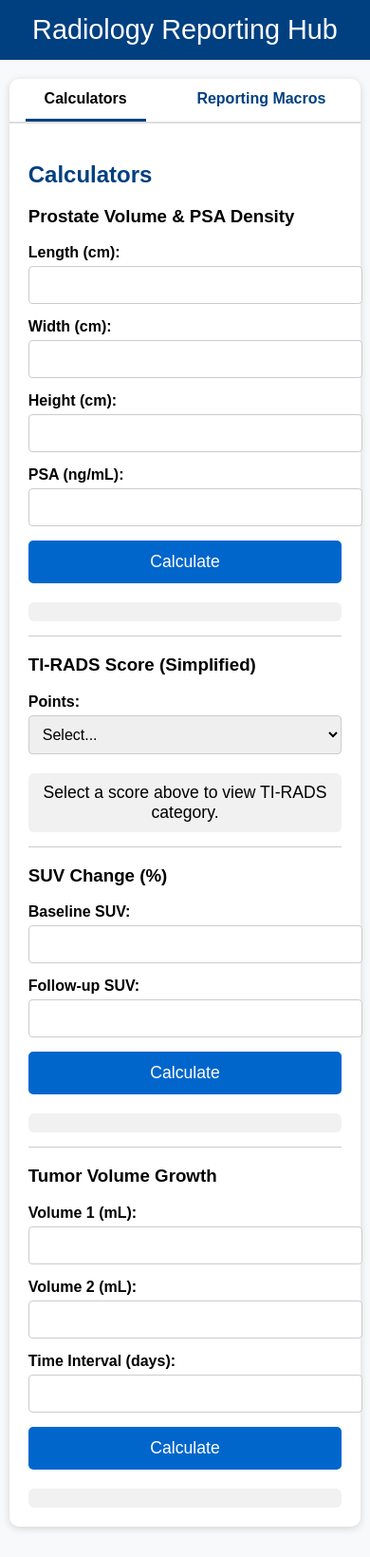
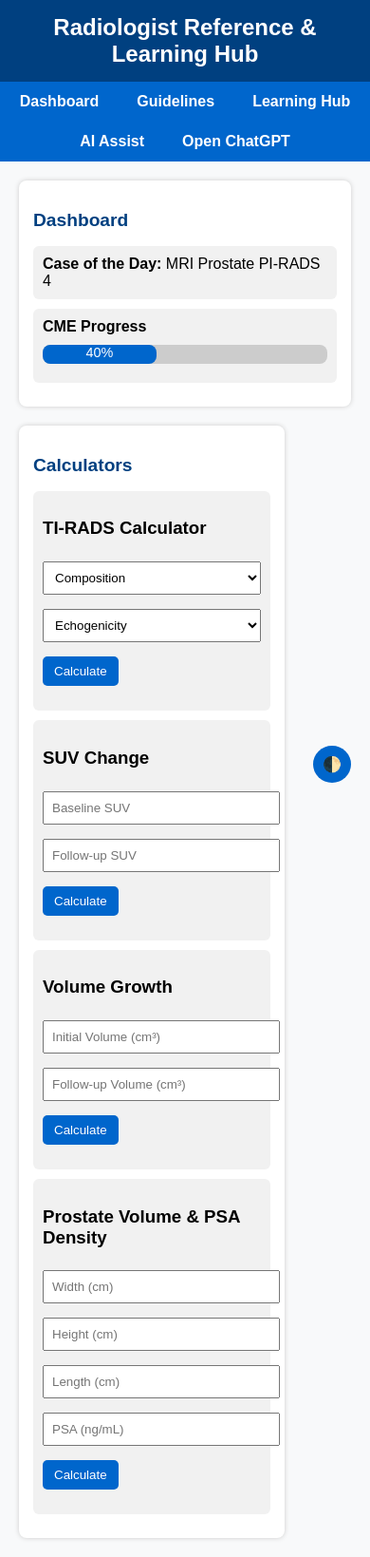
Before and after one commit to spr60610/Radiology-Hub, a plain HTML site: page index.html in a window 390 px wide. Shown: the whole page at 95% size. Drawn offline with Linux system fonts and the light colour scheme.

Commit message:
Update index.html

```diff
--- a/index.html
+++ b/index.html
@@ -3,285 +3,288 @@
 <head>
 <meta charset="UTF-8">
 <meta name="viewport" content="width=device-width, initial-scale=1.0">
-<title>Radiology Hub</title>
+<title>Radiologist Reference & Learning Hub</title>
 <style>
+    :root {
+        --bg-color: #f8f9fa;
+        --text-color: #000;
+        --card-bg: #fff;
+        --primary-color: #004080;
+        --secondary-color: #0066cc;
+    }
+    body.dark-mode {
+        --bg-color: #121212;
+        --text-color: #f0f0f0;
+        --card-bg: #1f1f1f;
+    }
     body {
         font-family: Arial, sans-serif;
-        background-color: #f8f9fa;
         margin: 0;
-        padding: 0;
+        background-color: var(--bg-color);
+        color: var(--text-color);
     }
     header {
-        background-color: #004080;
-        color: #fff;
+        background: var(--primary-color);
+        color: white;
+        padding: 15px;
         text-align: center;
-        padding: 15px;
-        font-size: 1.8em;
-    }
-    .tab-container {
-        width: 95%;
-        max-width: 1000px;
-        margin: 20px auto;
-        background: #fff;
-        border-radius: 10px;
-        box-shadow: 0 2px 8px rgba(0,0,0,0.15);
-    }
-    .tabs {
-        display: flex;
-        flex-wrap: wrap;
-        border-bottom: 2px solid #ddd;
-        justify-content: space-around;
-    }
-    .tab {
-        padding: 12px 20px;
-        cursor: pointer;
-        font-weight: bold;
-        color: #004080;
-        text-align: center;
-    }
-    .tab.active {
-        border-bottom: 3px solid #004080;
-        color: #000;
-    }
-    .tab-content {
-        display: none;
-        padding: 20px;
-    }
-    .tab-content.active {
-        display: block;
-    }
-    h2 {
-        color: #004080;
-        margin-bottom: 15px;
-    }
-    .form-group {
-        margin-bottom: 15px;
-    }
-    label {
-        display: block;
-        margin-bottom: 5px;
+        font-size: 1.5rem;
         font-weight: bold;
     }
-    input[type="number"], select {
-        width: 100%;
+    nav {
+        display: flex;
+        justify-content: center;
+        background: var(--secondary-color);
+        flex-wrap: wrap;
+    }
+    nav a {
+        padding: 12px 20px;
+        color: white;
+        text-decoration: none;
+        font-weight: bold;
+        cursor: pointer;
+    }
+    nav a:hover { background: var(--primary-color); }
+    .container {
+        display: flex;
+        margin: 20px;
+        gap: 20px;
+        flex-wrap: wrap;
+    }
+    .panel {
+        background: var(--card-bg);
+        border-radius: 8px;
+        box-shadow: 0 0 5px #ccc;
+        padding: 15px;
+    }
+    .sidebar { width: 25%; min-width: 250px; }
+    .main { flex: 1; min-width: 300px; }
+    h2 { font-size: 1.2rem; color: var(--primary-color); }
+    .card {
+        background: #f1f1f1;
+        margin: 10px 0;
         padding: 10px;
-        font-size: 1em;
-        border-radius: 4px;
-        border: 1px solid #ccc;
+        border-radius: 6px;
     }
-    button {
-        width: 100%;
-        padding: 12px;
-        background-color: #0066cc;
+    body.dark-mode .card { background: #2a2a2a; }
+    .btn {
+        background: var(--secondary-color);
         color: white;
+        padding: 8px 12px;
         border: none;
         border-radius: 5px;
-        font-size: 1.1em;
+        cursor: pointer;
+        margin-top: 5px;
+    }
+    .btn:hover { background: var(--primary-color); }
+    input, select {
+        width: 100%;
+        padding: 8px;
+        margin-top: 5px;
+        margin-bottom: 10px;
+    }
+    #darkModeToggle {
+        position: fixed;
+        bottom: 20px;
+        right: 20px;
+        background: var(--secondary-color);
+        color: white;
+        padding: 10px;
+        border-radius: 50%;
         cursor: pointer;
     }
-    button:hover {
-        background-color: #004080;
+    .progress-bar {
+        background: #ccc;
+        border-radius: 8px;
+        height: 20px;
+        width: 100%;
+        margin: 10px 0;
     }
-    .result {
-        margin-top: 20px;
-        padding: 10px;
-        background: #f1f1f1;
-        border-radius: 6px;
+    .progress {
+        background: var(--secondary-color);
+        height: 100%;
+        width: 40%;
+        border-radius: 8px;
         text-align: center;
-        font-size: 1.1em;
-    }
-    .macro-card {
-        background: #f9f9f9;
-        border: 1px solid #ccc;
-        padding: 15px;
-        border-radius: 8px;
-        margin-bottom: 15px;
-    }
-    .macro-header {
-        font-weight: bold;
-        font-size: 1.2em;
-        color: #004080;
-        margin-bottom: 10px;
-    }
-    button.copy-btn {
-        background-color: #0066cc;
         color: white;
-        border: none;
-        padding: 8px 12px;
-        cursor: pointer;
-        border-radius: 5px;
-    }
-    button.copy-btn:hover {
-        background-color: #004080;
+        font-size: 0.9rem;
     }
 </style>
 </head>
 <body>
 
-<header>Radiology Reporting Hub</header>
+<header>Radiologist Reference & Learning Hub</header>
+<nav>
+    <a onclick="showSection('dashboard')">Dashboard</a>
+    <a onclick="showSection('guidelines')">Guidelines</a>
+    <a onclick="showSection('learning')">Learning Hub</a>
+    <a onclick="showSection('ai')">AI Assist</a>
+    <a href="https://chat.openai.com/" target="_blank">Open ChatGPT</a>
+</nav>
 
-<div class="tab-container">
-    <!-- Tabs -->
-    <div class="tabs">
-        <div class="tab active" onclick="switchTab(event, 'calc')">Calculators</div>
-        <div class="tab" onclick="switchTab(event, 'macros')">Reporting Macros</div>
-    </div>
-
-    <!-- CALCULATORS TAB -->
-    <div id="calc" class="tab-content active">
-        <h2>Calculators</h2>
-
-        <!-- Prostate Volume -->
-        <div style="border-bottom:1px solid #ccc; padding-bottom:15px; margin-bottom:15px;">
-            <h3>Prostate Volume & PSA Density</h3>
-            <div class="form-group"><label>Length (cm):</label><input type="number" id="length" step="0.1"></div>
-            <div class="form-group"><label>Width (cm):</label><input type="number" id="width" step="0.1"></div>
-            <div class="form-group"><label>Height (cm):</label><input type="number" id="height" step="0.1"></div>
-            <div class="form-group"><label>PSA (ng/mL):</label><input type="number" id="psa" step="0.01"></div>
-            <button onclick="calculateProstate()">Calculate</button>
-            <div class="result" id="result-prostate"></div>
-        </div>
-
-        <!-- TI-RADS -->
-        <div style="border-bottom:1px solid #ccc; padding-bottom:15px; margin-bottom:15px;">
-            <h3>TI-RADS Score (Simplified)</h3>
-            <div class="form-group"><label>Points:</label>
-            <select id="tirads">
-                <option value="0">Select...</option>
-                <option value="TR1">0 pts (TR1 - Benign)</option>
-                <option value="TR2">2 pts (TR2 - Not Suspicious)</option>
-                <option value="TR3">3 pts (TR3 - Mildly Suspicious)</option>
-                <option value="TR4">4-6 pts (TR4 - Moderately Suspicious)</option>
-                <option value="TR5">≥7 pts (TR5 - Highly Suspicious)</option>
-            </select>
+<div class="container">
+    <!-- Dashboard -->
+    <div id="dashboard" class="main panel">
+        <h2>Dashboard</h2>
+        <div class="card"><strong>Case of the Day:</strong> MRI Prostate PI-RADS 4</div>
+        <div class="card">
+            <strong>CME Progress</strong>
+            <div class="progress-bar">
+                <div class="progress">40%</div>
             </div>
-            <div class="result" id="result-tirads">Select a score above to view TI-RADS category.</div>
-        </div>
-
-        <!-- SUV Change -->
-        <div style="border-bottom:1px solid #ccc; padding-bottom:15px; margin-bottom:15px;">
-            <h3>SUV Change (%)</h3>
-            <div class="form-group"><label>Baseline SUV:</label><input type="number" id="suv1" step="0.01"></div>
-            <div class="form-group"><label>Follow-up SUV:</label><input type="number" id="suv2" step="0.01"></div>
-            <button onclick="calculateSUV()">Calculate</button>
-            <div class="result" id="result-suv"></div>
-        </div>
-
-        <!-- Tumor Growth -->
-        <div>
-            <h3>Tumor Volume Growth</h3>
-            <div class="form-group"><label>Volume 1 (mL):</label><input type="number" id="vol1" step="0.1"></div>
-            <div class="form-group"><label>Volume 2 (mL):</label><input type="number" id="vol2" step="0.1"></div>
-            <div class="form-group"><label>Time Interval (days):</label><input type="number" id="days" step="1"></div>
-            <button onclick="calculateGrowth()">Calculate</button>
-            <div class="result" id="result-growth"></div>
         </div>
     </div>
 
-    <!-- MACROS TAB -->
-    <div id="macros" class="tab-content">
-        <h2>Reporting Macros</h2>
+    <!-- Guidelines -->
+    <div id="guidelines" class="main panel" style="display:none;">
+        <h2>Guidelines</h2>
+        <div class="card"><a href="https://www.acr.org/Clinical-Resources/Reporting-and-Data-Systems/TI-RADS" target="_blank">ACR TI-RADS</a></div>
+        <div class="card"><a href="https://www.acr.org/Clinical-Resources/Reporting-and-Data-Systems/LI-RADS" target="_blank">ACR LI-RADS</a></div>
+        <div class="card"><a href="https://recist.eortc.org/" target="_blank">RECIST 1.1</a></div>
+        <div class="card"><a href="https://pubs.rsna.org/doi/full/10.1148/radiol.11101373" target="_blank">PERCIST Criteria</a></div>
+    </div>
 
-        <div class="macro-card">
-            <div class="macro-header">Pancreatic Cancer</div>
-            <div class="macro-content">Pancreatic head mass measuring ___ x ___ cm, hypoenhancing relative to pancreas on arterial and venous phases.
-Main pancreatic duct: __ mm. Common bile duct: __ mm.
-Vascular involvement: SMA (___), SMV (___), Celiac axis (___).
-No distant metastases. Impression: Pancreatic adenocarcinoma, stage ___.</div>
-            <button class="copy-btn" onclick="copyMacro(this)">Copy</button>
+    <!-- Learning Hub -->
+    <div id="learning" class="main panel" style="display:none;">
+        <h2>Learning Hub - Professional Societies</h2>
+        <div class="card"><a href="https://www.rsna.org/" target="_blank">RSNA</a></div>
+        <div class="card"><a href="https://www.abdominalradiology.org/" target="_blank">SAR</a></div>
+        <div class="card"><a href="https://www.arrs.org/" target="_blank">ARRS</a></div>
+        <div class="card"><a href="https://scmr.org/" target="_blank">SCMR</a></div>
+        <div class="card"><a href="https://scct.org/" target="_blank">SCCT</a></div>
+        <div class="card"><a href="https://www.sbi-online.org/" target="_blank">SBI</a></div>
+        <h3>Search Journals</h3>
+        <input type="text" id="searchQuery" placeholder="Enter keyword (e.g., liver MRI)">
+        <button class="btn" onclick="searchSociety()">Search</button>
+    </div>
+
+    <!-- AI Assist -->
+    <div id="ai" class="main panel" style="display:none;">
+        <h2>AI Assist</h2>
+        <div id="aiChatBox" style="border:1px solid #ccc;height:200px;overflow-y:auto;margin-bottom:10px;"></div>
+        <input type="text" id="aiInput" placeholder="Ask a question..." style="width:80%;">
+        <button class="btn" onclick="sendAIMessage()">Send</button>
+    </div>
+
+    <!-- Sidebar with Calculators -->
+    <div class="sidebar panel">
+        <h2>Calculators</h2>
+        <!-- TI-RADS -->
+        <div class="card">
+            <h3>TI-RADS Calculator</h3>
+            <select id="composition">
+                <option value="0">Composition</option>
+                <option value="0">Cystic</option>
+                <option value="1">Mixed</option>
+                <option value="2">Solid</option>
+            </select>
+            <select id="echogenicity">
+                <option value="0">Echogenicity</option>
+                <option value="0">Anechoic</option>
+                <option value="1">Hyperechoic</option>
+                <option value="2">Hypoechoic</option>
+            </select>
+            <button class="btn" onclick="calcTIRADS()">Calculate</button>
+            <p id="tiradsResult"></p>
         </div>
-
-        <div class="macro-card">
-            <div class="macro-header">Endometriosis</div>
-            <div class="macro-content">Uterus: Normal size and contour.
-Ovaries: (normal / endometriomas).
-Deep endometriosis: (present/absent).
-Sites: Uterosacral ligament, rectovaginal septum, bladder.
-No pelvic lymphadenopathy.</div>
-            <button class="copy-btn" onclick="copyMacro(this)">Copy</button>
+        <!-- SUV -->
+        <div class="card">
+            <h3>SUV Change</h3>
+            <input type="number" id="suv1" placeholder="Baseline SUV">
+            <input type="number" id="suv2" placeholder="Follow-up SUV">
+            <button class="btn" onclick="calcSUV()">Calculate</button>
+            <p id="suvResult"></p>
         </div>
-
-        <div class="macro-card">
-            <div class="macro-header">Prostate MRI (PI-RADS)</div>
-            <div class="macro-content">Prostate size: ___ mL.
-Lesion: location ___, size ___ mm.
-T2: ___; DWI/ADC: ___; DCE: ___.
-PI-RADS ___.
-No EPE, no seminal vesicle invasion, no nodes.</div>
-            <button class="copy-btn" onclick="copyMacro(this)">Copy</button>
+        <!-- Volume -->
+        <div class="card">
+            <h3>Volume Growth</h3>
+            <input type="number" id="vol1" placeholder="Initial Volume (cm³)">
+            <input type="number" id="vol2" placeholder="Follow-up Volume (cm³)">
+            <button class="btn" onclick="calcVolume()">Calculate</button>
+            <p id="volResult"></p>
         </div>
-
-        <div class="macro-card">
-            <div class="macro-header">Rectal MRI Staging</div>
-            <div class="macro-content">Tumor ___ cm from anal verge.
-T-stage: ___; CRM: ___; EMVI: ___.
-Nodes: ___.
-Impression: Rectal cancer T___ N___. CRM ___.</div>
-            <button class="copy-btn" onclick="copyMacro(this)">Copy</button>
+        <!-- Prostate -->
+        <div class="card">
+            <h3>Prostate Volume & PSA Density</h3>
+            <input type="number" id="width" placeholder="Width (cm)">
+            <input type="number" id="height" placeholder="Height (cm)">
+            <input type="number" id="length" placeholder="Length (cm)">
+            <input type="number" id="psa" placeholder="PSA (ng/mL)">
+            <button class="btn" onclick="calcProstate()">Calculate</button>
+            <p id="prostateResult"></p>
         </div>
     </div>
 </div>
 
+<!-- Dark Mode Toggle -->
+<div id="darkModeToggle" onclick="toggleDarkMode()">🌓</div>
+
 <script>
-    function switchTab(evt, tabId) {
-        document.querySelectorAll('.tab-content').forEach(c => c.classList.remove('active'));
-        document.querySelectorAll('.tab').forEach(t => t.classList.remove('active'));
-        document.getElementById(tabId).classList.add('active');
-        evt.currentTarget.classList.add('active');
+function showSection(sectionId) {
+    const sections = ['dashboard', 'guidelines', 'learning', 'ai'];
+    sections.forEach(id => {
+        document.getElementById(id).style.display = (id === sectionId) ? 'block' : 'none';
+    });
+}
+function toggleDarkMode() {
+    document.body.classList.toggle('dark-mode');
+}
+function sendAIMessage() {
+    const input = document.getElementById('aiInput');
+    const chatBox = document.getElementById('aiChatBox');
+    if (input.value.trim()) {
+        chatBox.innerHTML += '<div><b>You:</b> ' + input.value + '</div>';
+        chatBox.innerHTML += '<div><b>AI:</b> (Placeholder response)</div>';
+        input.value = '';
+        chatBox.scrollTop = chatBox.scrollHeight;
     }
-
-    function calculateProstate() {
-        let length = parseFloat(document.getElementById('length').value);
-        let width = parseFloat(document.getElementById('width').value);
-        let height = parseFloat(document.getElementById('height').value);
-        let psa = parseFloat(document.getElementById('psa').value);
-        if (isNaN(length) || isNaN(width) || isNaN(height)) {
-            document.getElementById('result-prostate').innerHTML = "Please enter all dimensions.";
-            return;
+}
+function calcTIRADS() {
+    const comp = parseInt(document.getElementById('composition').value);
+    const echo = parseInt(document.getElementById('echogenicity').value);
+    const score = comp + echo;
+    let category = 'TI-RADS ' + (score <= 2 ? '2 (Benign)' : score <= 4 ? '3 (Low Risk)' : '4-5 (Suspicious)');
+    document.getElementById('tiradsResult').textContent = 'Score: ' + score + ' → ' + category;
+}
+function calcSUV() {
+    const suv1 = parseFloat(document.getElementById('suv1').value);
+    const suv2 = parseFloat(document.getElementById('suv2').value);
+    if (suv1 && suv2) {
+        const change = ((suv2 - suv1) / suv1 * 100).toFixed(2);
+        document.getElementById('suvResult').textContent = 'SUV Change: ' + change + '%';
+    }
+}
+function calcVolume() {
+    const v1 = parseFloat(document.getElementById('vol1').value);
+    const v2 = parseFloat(document.getElementById('vol2').value);
+    if (v1 && v2) {
+        const change = ((v2 - v1) / v1 * 100).toFixed(2);
+        document.getElementById('volResult').textContent = 'Volume Change: ' + change + '%';
+    }
+}
+function calcProstate() {
+    const width = parseFloat(document.getElementById('width').value);
+    const height = parseFloat(document.getElementById('height').value);
+    const length = parseFloat(document.getElementById('length').value);
+    const psa = parseFloat(document.getElementById('psa').value);
+    if (width && height && length) {
+        const volume = (width * height * length * 0.52).toFixed(2);
+        let result = 'Prostate Volume: ' + volume + ' mL';
+        if (psa) {
+            const psad = (psa / volume).toFixed(3);
+            result += ' | PSA Density: ' + psad + ' ng/mL/cm³';
         }
-        let volume = 0.52 * length * width * height;
-        let psaDensity = psa && psa > 0 ? (psa / volume) : null;
-        let output = `<strong>Volume:</strong> ${volume.toFixed(2)} mL`;
-        if (psaDensity) output += `<br><strong>PSA Density:</strong> ${psaDensity.toFixed(3)}`;
-        document.getElementById('result-prostate').innerHTML = output;
+        document.getElementById('prostateResult').textContent = result;
     }
-
-    document.getElementById('tirads').addEventListener('change', function() {
-        document.getElementById('result-tirads').innerHTML = `<strong>TI-RADS Category:</strong> ${this.value}`;
-    });
-
-    function calculateSUV() {
-        let suv1 = parseFloat(document.getElementById('suv1').value);
-        let suv2 = parseFloat(document.getElementById('suv2').value);
-        if (isNaN(suv1) || isNaN(suv2) || suv1 <= 0) {
-            document.getElementById('result-suv').innerHTML = "Enter valid SUV values.";
-            return;
-        }
-        let change = ((suv2 - suv1) / suv1) * 100;
-        let status = change >= 30 ? "Progression" : (change <= -30 ? "Response" : "Stable");
-        document.getElementById('result-suv').innerHTML = `SUV Change: ${change.toFixed(1)}% (${status})`;
+}
+function searchSociety() {
+    const query = document.getElementById('searchQuery').value;
+    if (query.trim()) {
+        const sites = "site:rsna.org OR site:abdominalradiology.org OR site:arrs.org OR site:scmr.org OR site:scct.org OR site:sbi-online.org";
+        const url = "https://www.google.com/search?q=" + encodeURIComponent(query + " " + sites);
+        window.open(url, "_blank");
     }
-
-    function calculateGrowth() {
-        let v1 = parseFloat(document.getElementById('vol1').value);
-        let v2 = parseFloat(document.getElementById('vol2').value);
-        let days = parseFloat(document.getElementById('days').value);
-        if (isNaN(v1) || isNaN(v2) || isNaN(days) || v1 <= 0 || v2 <= 0) {
-            document.getElementById('result-growth').innerHTML = "Enter valid values.";
-            return;
-        }
-        let growthRate = ((v2 - v1) / v1) * 100;
-        let doublingTime = (Math.log(2) * days) / (Math.log(v2 / v1));
-        document.getElementById('result-growth').innerHTML = `Growth: ${growthRate.toFixed(1)}% <br> Doubling Time: ${doublingTime.toFixed(1)} days`;
-    }
-
-    function copyMacro(btn) {
-        let text = btn.previousElementSibling.innerText;
-        navigator.clipboard.writeText(text).then(() => {
-            btn.textContent = "Copied!";
-            setTimeout(() => btn.textContent = "Copy", 2000);
-        });
-    }
+}
 </script>
 
 </body>
```
